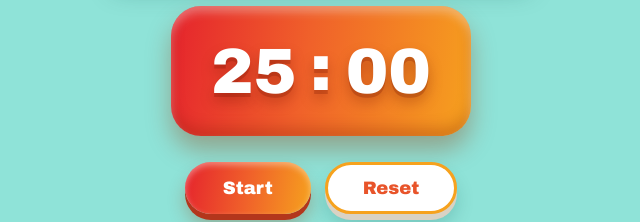
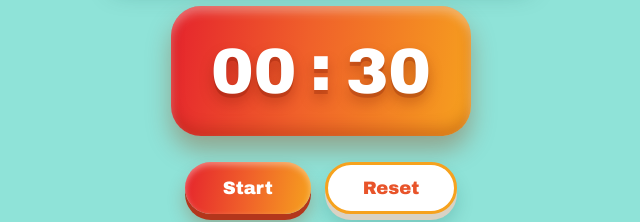
Before and after one commit to chakravartydevkanya-web/pomodoro_dk, a plain HTML site: page index.html in a window 1280 px wide. Shown: the part 465-687 px from the top of the page, 319-959 px from the left. Drawn offline with Linux system fonts and the light colour scheme.

Commit message:
Set timer to 30 seconds for testing
Co-Authored-By: Claude Sonnet 5.5 <noreply@anthropic.com>
Claude-Session: https://claude.ai/code/session_01V5P4qR8nQfR8hbi8DagP6d

```diff
--- a/index.html
+++ b/index.html
@@ -11,7 +11,7 @@
     <div class="art-wrap">
       <div class="art" role="img" aria-label="Blurred painting placeholder"></div>
     </div>
-    <div class="timer" role="timer" aria-label="25 minutes 00 seconds"><span id="minutes">25</span><span class="colon">:</span><span id="seconds">00</span></div>
+    <div class="timer" role="timer" aria-label="0 minutes 30 seconds"><span id="minutes">00</span><span class="colon">:</span><span id="seconds">30</span></div>
     <div class="buttons">
       <button class="btn" id="main-btn" type="button">Start</button>
       <button class="btn alt" id="reset-btn" type="button">Reset</button>
--- a/script.js
+++ b/script.js
@@ -1,6 +1,6 @@
-// Pomodoro timer: 25 minutes, Start / Pause / Resume / Reset.
-var TOTAL_MS = 25 * 60 * 1000;
-var BLUR_START = 26; // blur (in pixels) at 25:00
+// Pomodoro timer: 30 seconds for testing (normally 25 minutes), Start / Pause / Resume / Reset.
+var TOTAL_MS = 30 * 1000;
+var BLUR_START = 26; // blur (in pixels) at the start
 var BLUR_END = 4;    // blur (in pixels) at 00:00
 
 var minutesEl = document.getElementById("minutes");
```
